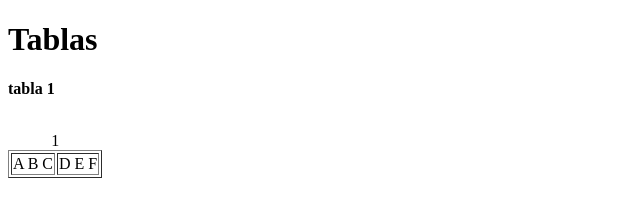
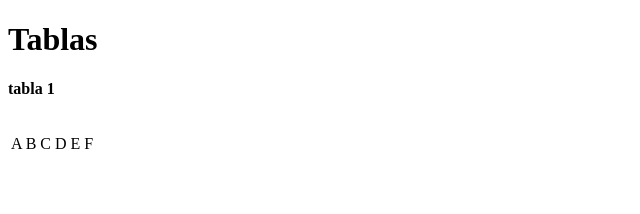
Before and after one commit to sfom1/3.11, a plain HTML site: page index.html in a window 1280 px wide. Shown: the whole page, without its empty margins (0-640 px from the left). Drawn offline with Linux system fonts and the light colour scheme.

Commit message:
Update index.html

```diff
--- a/index.html
+++ b/index.html
@@ -13,8 +13,8 @@
 <h1><b>Tablas</b></h1>
 <p><b>tabla 1</b></p>
 <section>
-<table border="1">
-    <caption>1</caption>
+<table class="center">
+    <caption></caption>
 
             <td>A B C</td>
             <br>
```
